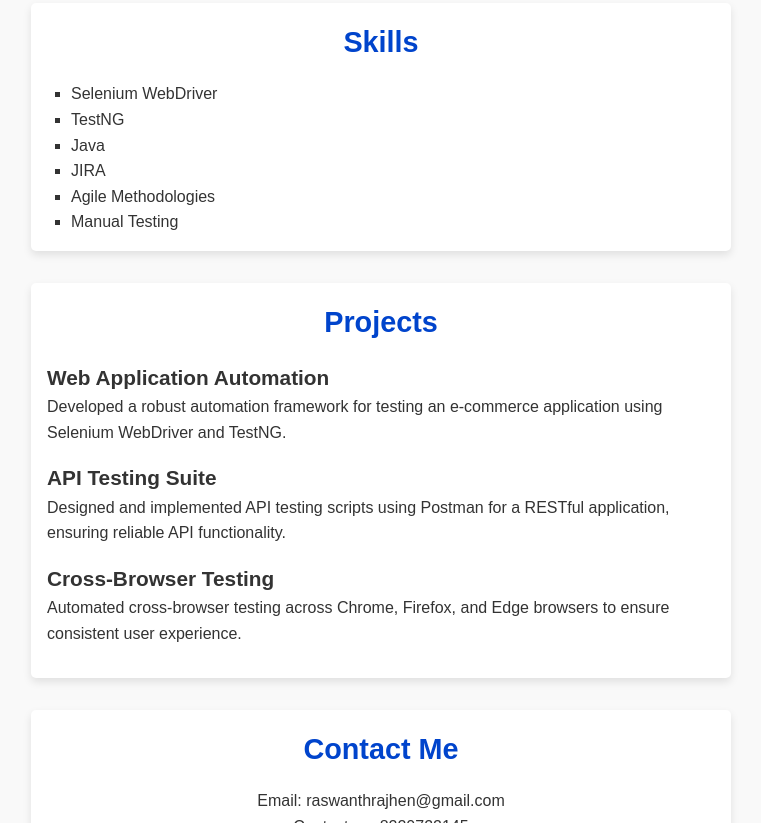
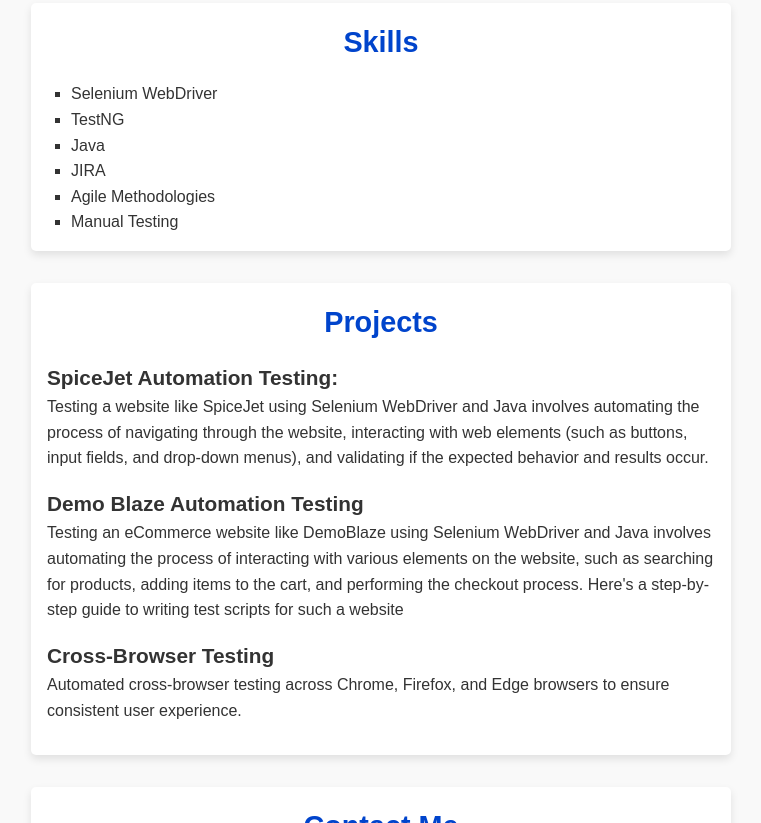
Before and after one commit to raswanthrajhen/raswanthrajhen-portfolio, a plain HTML site: page index.html in a window 1280 px wide. Shown: the part 459-1282 px from the top of the page, without its empty margins (259-1020 px from the left). Drawn offline with Linux system fonts and the light colour scheme.

Commit message:
Update index.html

```diff
--- a/index.html
+++ b/index.html
@@ -38,12 +38,12 @@
   <section id="projects">
     <h2>Projects</h2>
     <div class="project">
-      <h3>Web Application Automation</h3>
-      <p>Developed a robust automation framework for testing an e-commerce application using Selenium WebDriver and TestNG.</p>
+      <h3>SpiceJet Automation Testing:</h3>
+      <p>Testing a website like SpiceJet using Selenium WebDriver and Java involves automating the process of navigating through the website, interacting with web elements (such as buttons, input fields, and drop-down menus), and validating if the expected behavior and results occur.</p>
     </div>
     <div class="project">
-      <h3>API Testing Suite</h3>
-      <p>Designed and implemented API testing scripts using Postman for a RESTful application, ensuring reliable API functionality.</p>
+      <h3>Demo Blaze Automation Testing </h3>
+      <p>Testing an eCommerce website like DemoBlaze using Selenium WebDriver and Java involves automating the process of interacting with various elements on the website, such as searching for products, adding items to the cart, and performing the checkout process. Here's a step-by-step guide to writing test scripts for such a website</p>
     </div>
     <div class="project">
       <h3>Cross-Browser Testing</h3>
@@ -56,7 +56,7 @@
     <h2>Contact Me</h2>
     <p>Email: raswanthrajhen@gmail.com</p>
     <p>Contact no: 8220722145</p>
-    <p>LinkedIn: <a href="https://linkedin.com/in/johndoe" target="_blank">linkedin.com/in/johndoe</a></p>
+    <p>LinkedIn: <a href="https://linkedin.com/in/raswanth-rajhen" target="_blank">linkedin.com/in/johndoe</a></p>
   </section>
 
   <script src="script.js"></script>
```
